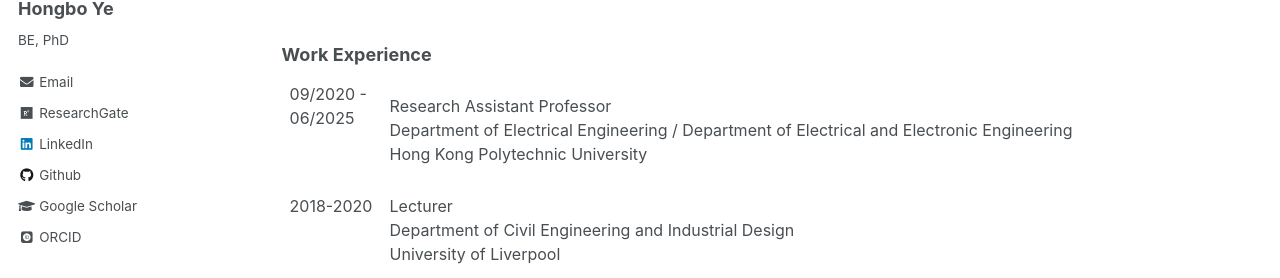
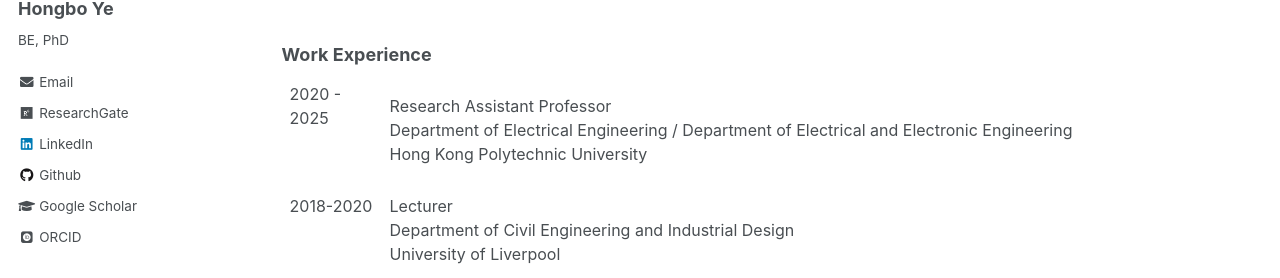
Before and after one commit to hb-ye/hb-ye.github.io, a Jekyll site: the page built from _pages/experience.md, in a window 1280 px wide and 921 px high. Shown: the part 305-583 px from the top of the window. Built offline with Jekyll 4.4.1, drawn with Linux system fonts in a browser that asks for light colours; some web fonts are replaced.

Commit message:
Update experience.md

```diff
--- a/_pages/experience.md
+++ b/_pages/experience.md
@@ -38,7 +38,7 @@ author_profile: true
   </colgroup>
 
   <tr valign="top" style="border: none;">
-    <td style="border: none;"> 09/2020 - 06/2025 <br> &nbsp; <br> &nbsp; </td>
+    <td style="border: none;"> 2020 - 2025 <br> &nbsp; <br> &nbsp; </td>
     <td style="border: none;"> Research Assistant Professor<br>Department of Electrical Engineering / Department of Electrical and Electronic Engineering<br>Hong Kong Polytechnic University </td>
   </tr>
   <tr valign="top" style=" border: none;">
```
